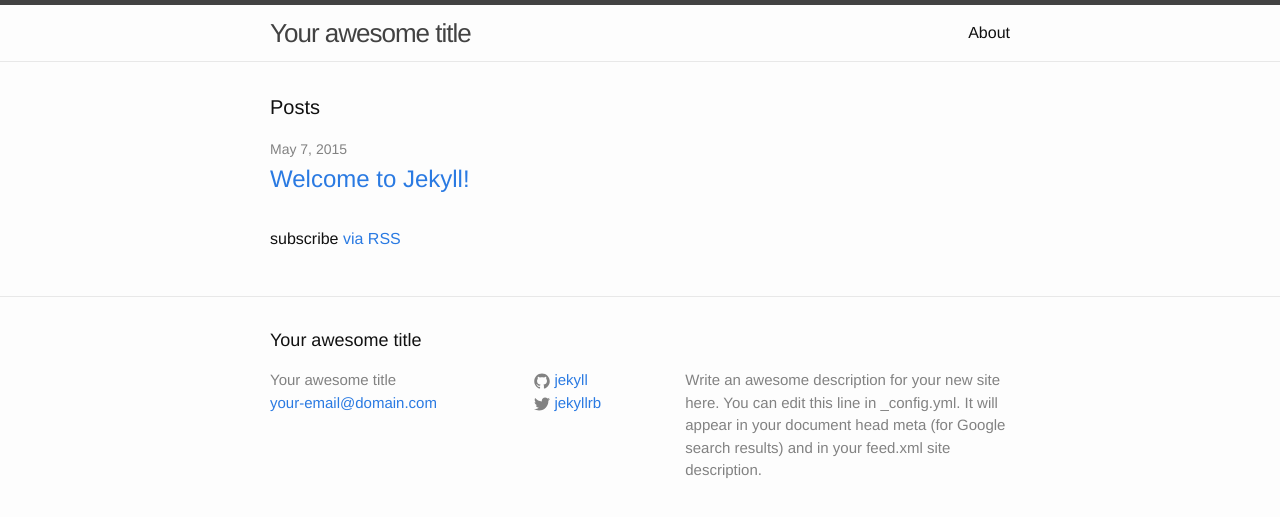
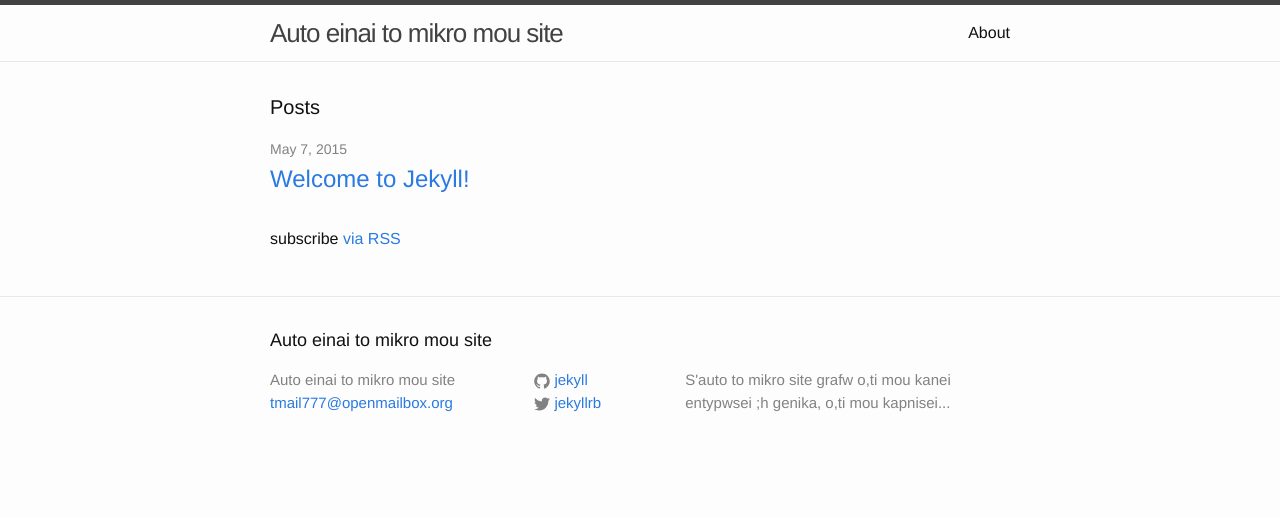
Before and after one commit to guser777/grepo777.github.io, a Jekyll site: the page built from mablog/index.html, in a window 1280 px wide. Shown: the top 517 px of the page. Built offline with Jekyll 4.4.1, drawn with Linux system fonts in a browser that asks for light colours.

Commit message:
allagi se _config.yml

```diff
--- a/mablog/_config.yml
+++ b/mablog/_config.yml
@@ -1,11 +1,9 @@
 # Site settings
-title: Your awesome title
-email: your-email@domain.com
+title: Auto einai to mikro mou site
+email: tmail777@openmailbox.org
 description: > # this means to ignore newlines until "baseurl:"
-  Write an awesome description for your new site here. You can edit this
-  line in _config.yml. It will appear in your document head meta (for
-  Google search results) and in your feed.xml site description.
-baseurl: "" # the subpath of your site, e.g. /blog/
+  S'auto to mikro site grafw o,ti mou kanei entypwsei ;h genika, o,ti mou kapnisei...
+baseurl: "" # the subpath of your site, e.g. /mablog/
 url: "http://yourdomain.com" # the base hostname & protocol for your site
 twitter_username: jekyllrb
 github_username:  jekyll
```
